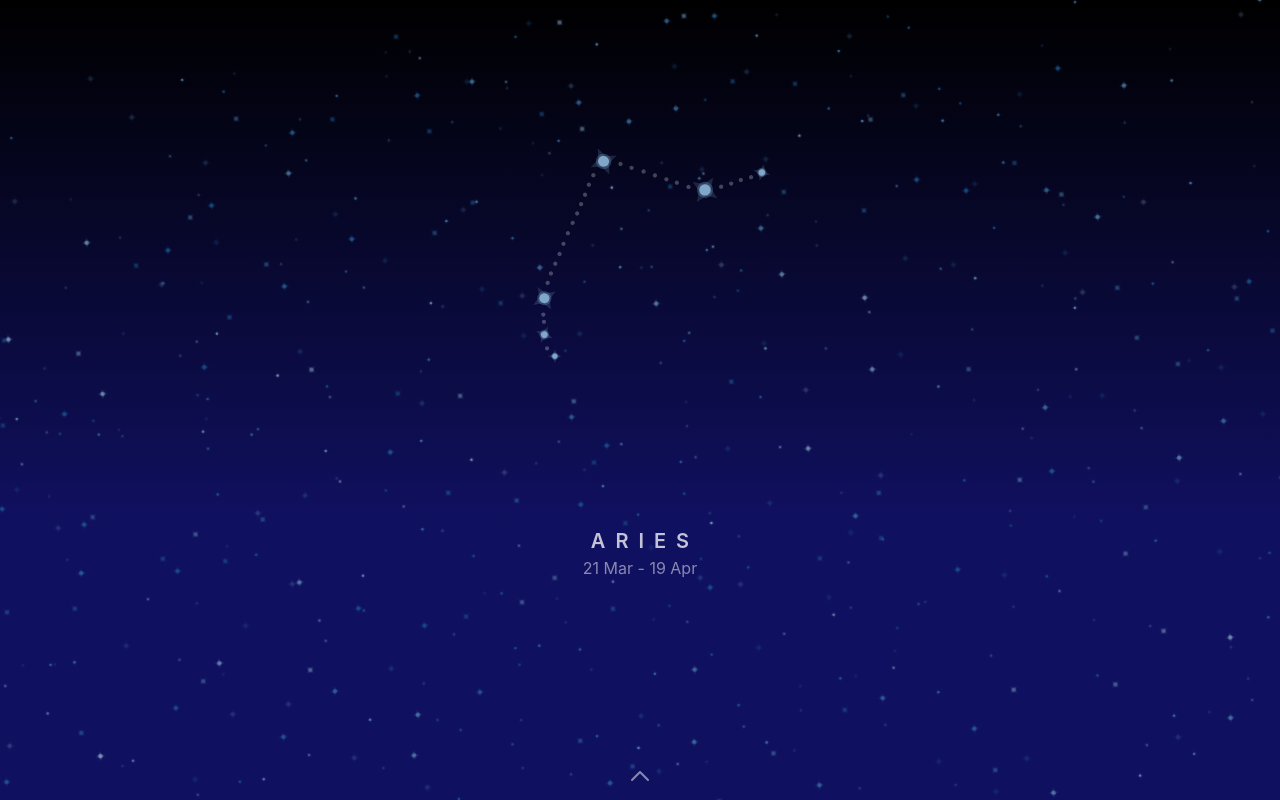
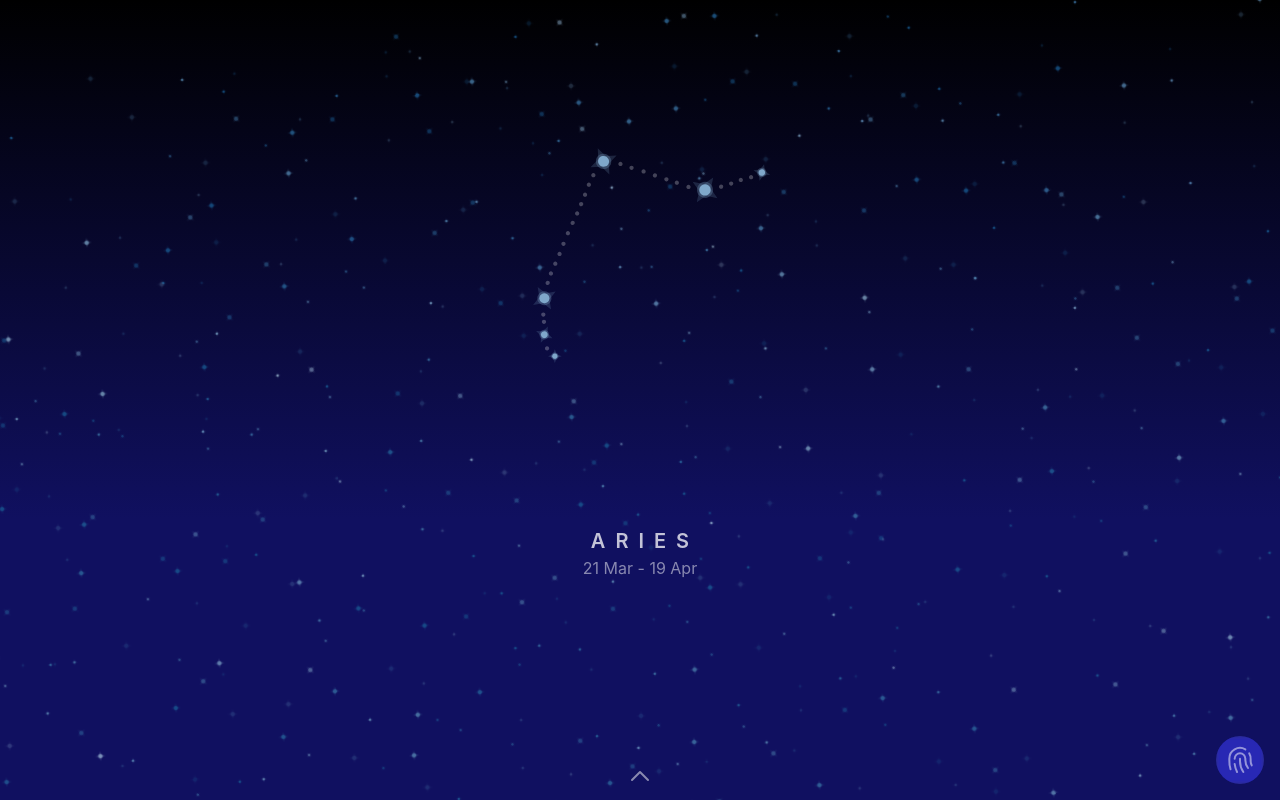
Before and after one commit to am35a/astro-front, a Svelte app: page / in a window 1280 px wide. Built offline with nearby package versions, Linux system fonts and the light colour scheme.

Commit message:
added navi

```diff
--- a/src/App.svelte
+++ b/src/App.svelte
@@ -5,9 +5,11 @@
 
     import Stars from './lib/Stars.svelte'
     import Main from './lib/Main.svelte'
+    import Nav from './lib/Nav.svelte'
     import Constellation from './lib/Constellation.svelte'
     import Modal from './lib/Modal.svelte'
     import Horoscope from './lib/modal/Horoscope.svelte'
+    import { not_equal } from 'svelte/internal';
 
     let horoscopeArr
 
@@ -31,18 +33,20 @@
 </script>
 
 <Stars {rotateDes} />
-<Constellation bind:rotateDes/>
+<Constellation bind:rotateDes />
 <Main>
+    <Nav />
     <Modal>
         {#if horoscopeArr}
-            <Horoscope horoscopeArr={horoscopeArr[$constellation]}/>
+            <Horoscope horoscopeArr={horoscopeArr[$constellation]} />
         {/if}
     </Modal>
 </Main>
 
 <svelte:head>
     <style>
-        button {
+        button:not(circle) {
+            display: inline-flex;
             border: none;
             background-color: transparent;
             padding: .5rem 1.25rem;
@@ -61,5 +65,11 @@
             color: hsla(0, 0%, 100%, 0.75);
             background-color: hsla(0, 0%, 100%, 0.25);
         }
+        button.large {
+
+        }
+        button.circle {
+            padding: .5rem;
+        }
     </style>
 </svelte:head>
--- /dev/null
+++ b/src/lib/Nav.svelte
@@ -0,0 +1,41 @@
+<script>
+    import { route } from '../store/route'
+
+    function user() {
+        console.log('user')
+    }
+</script>
+
+<nav
+    class:up={$route.modal !== 'close'}
+>
+    <button
+        on:click={user}
+        class="large circle user"
+        type="button"
+    >
+        <svg xmlns="http://www.w3.org/2000/svg" width="2rem" height="2rem" viewBox="0 0 24 24" stroke-width="1.5" stroke="currentColor" fill="none" stroke-linecap="round" stroke-linejoin="round">
+            <path stroke="none" d="M0 0h24v24H0z" fill="none"/>
+            <path d="M18.9 7a8 8 0 0 1 1.1 5v1a6 6 0 0 0 .8 3" />
+            <path d="M8 11a4 4 0 0 1 8 0v1a10 10 0 0 0 2 6" />
+            <path d="M12 11v2a14 14 0 0 0 2.5 8" />
+            <path d="M8 15a18 18 0 0 0 1.8 6" />
+            <path d="M4.9 19a22 22 0 0 1 -.9 -7v-1a8 8 0 0 1 12 -6.95" />
+        </svg>
+    </button>
+</nav>
+
+<style>
+    nav {
+        grid-column: 1/-1;
+        grid-row: 1/-1;
+
+        justify-self: end;
+        align-self: end;
+        padding: 1rem;
+        transition: all .75s;
+    }
+    nav.up {
+        transform: translateY(calc(-100vh + 100%));
+    }
+</style>
--- a/src/store/app.js
+++ b/src/store/app.js
@@ -106,9 +106,9 @@ export let userObj = writable(
     }
 )
 
-export let appObj = writable(
-    {
-        segment: 'home',
-        isModal: false
-    }
-)
+// export let appObj = writable(
+//     {
+//         segment: 'home',
+//         isModal: false
+//     }
+// )
```
